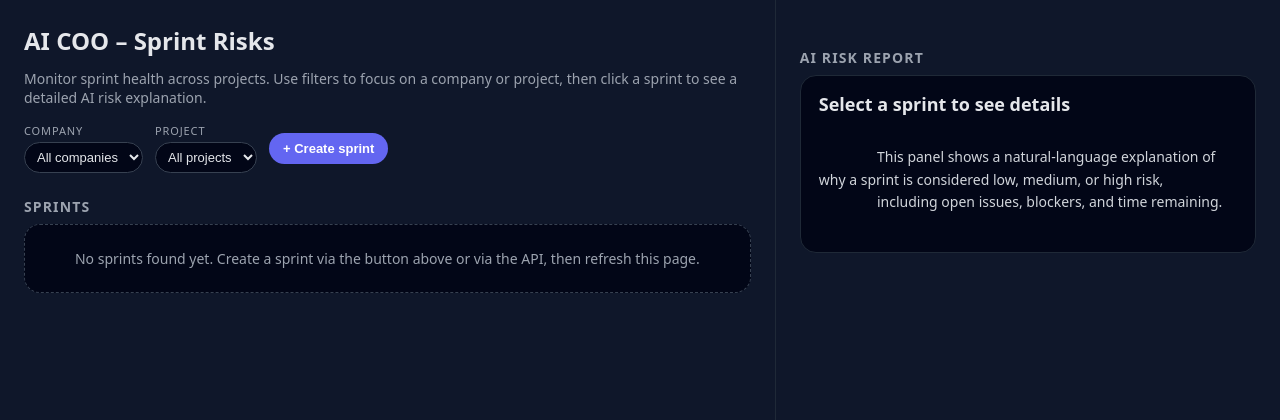
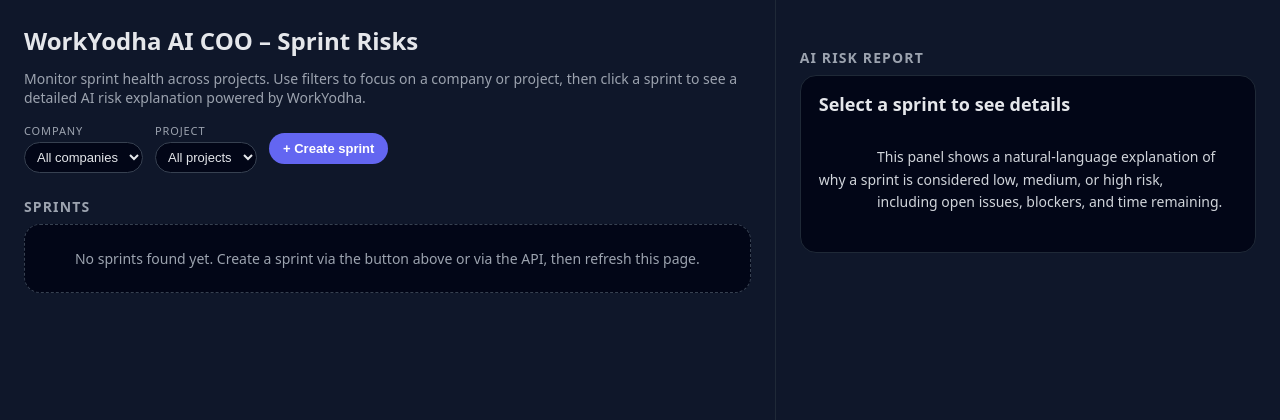
Before and after one commit to RonaldReddy024/ai-coo, a FastAPI app: page /dashboard in a window 1280 px wide. Shown: the top 420 px of the page. Run offline with FastAPI, Linux system fonts and the light colour scheme; parts of the project's set-up code (start-up, migrations or seed data) failed here and were passed over.

Commit message:
Update dashboard title and subtitle with WorkYodha
Updated title and header to include 'WorkYodha'. Enhanced subtitle to mention 'powered by WorkYodha'.

```diff
--- a/app/templates/dashboard.html
+++ b/app/templates/dashboard.html
@@ -2,7 +2,7 @@
 <html lang="en">
 <head>
     <meta charset="UTF-8">
-    <title>AI COO – Sprint Risk Dashboard</title>
+    <title>WorkYodha AI COO – Sprint Risk Dashboard</title>
     <style>
         body {
             margin: 0;
@@ -320,9 +320,9 @@
 <div class="layout">
     <!-- LEFT: Sprint list + filters -->
     <div class="panel panel-left">
-        <h1>AI COO – Sprint Risks</h1>
+        <h1>WorkYodha AI COO – Sprint Risks</h1>
         <div class="subtitle">
-            Monitor sprint health across projects. Use filters to focus on a company or project, then click a sprint to see a detailed AI risk explanation.
+            Monitor sprint health across projects. Use filters to focus on a company or project, then click a sprint to see a detailed AI risk explanation powered by WorkYodha.
         </div>
 
         <div class="top-bar">
```
